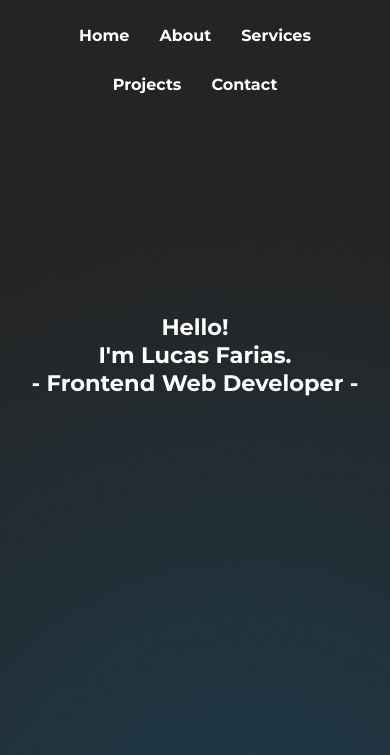
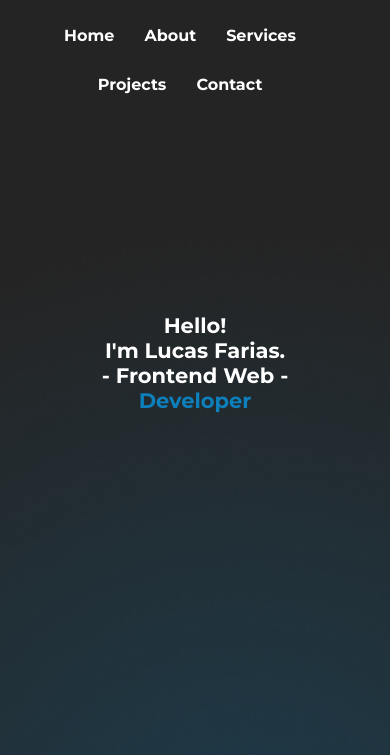
Before and after one commit to lfarias03/portfolio, a website: page index.html in a window 390 px wide. Shown: the part 89-844 px from the top of the page. Drawn offline with nearby package versions, Linux system fonts and the light colour scheme.

Commit message:
ultimando detalles

```diff
--- a/index.html
+++ b/index.html
@@ -43,7 +43,8 @@
 					<div>
 						<h2 class="textoInicio">Hello!</h2>
 						<h2 class="textoInicio">I'm Lucas Farias.</h2>
-						<h2 class="textoInicio">- Frontend Web Developer -</h2>
+						<h2 class="textoInicio">- Frontend Web -</h2>
+						<h2 class="textoInicio"><span class="colorDoble">Developer</span></h2>
 					</div>
 			</article>
 		</section>
--- a/scss/_header.scss
+++ b/scss/_header.scss
@@ -13,6 +13,7 @@
     display: inline-flex;
     float: right;
     align-items: center;
+    margin-right: 30px;
     li a{
         color: white;
         text-decoration: none;
@@ -21,10 +22,8 @@
     }
     a:hover{
         color: #0D7FBB;
-    }
-    li a:hover{
         border-radius: 15px;
-        padding: 14px;
+        padding: 12px;
         background: #fff;
         text-decoration: none;
         text-align: center;
--- a/scss/_home.scss
+++ b/scss/_home.scss
@@ -29,7 +29,7 @@ main{
 .textoInicio{
     display: block;
     white-space: nowrap;
-    width: 50ch;
+    width: 100%;
     animation: typing 0.8s steps(50),
     blink .5s infinite step-end alternate;
     overflow: hidden;
--- a/scss/_responsive.scss
+++ b/scss/_responsive.scss
@@ -1,8 +1,9 @@
 /*haciendo la pagina home responsive*/
+
 
 @media (max-width: 720px) {
     .mainColor {
-    font-size: 15px;
+    font-size: 14px;
     margin-top: 200px;
 }
 
@@ -33,8 +34,7 @@
 
 .navDiv {
     nav ul li{
-    padding: 10px;
-    margin: 5px;
+    margin: 15px;
     }
     nav ul {
         flex-wrap: wrap;
@@ -48,7 +48,7 @@
         padding: 0px;
         &:hover{
             border-radius: 15px;
-            padding: 15px;
+            padding: 10px;
             text-align: center;
             }
         }
```
Also changed, not shown: css/estilo.css.
